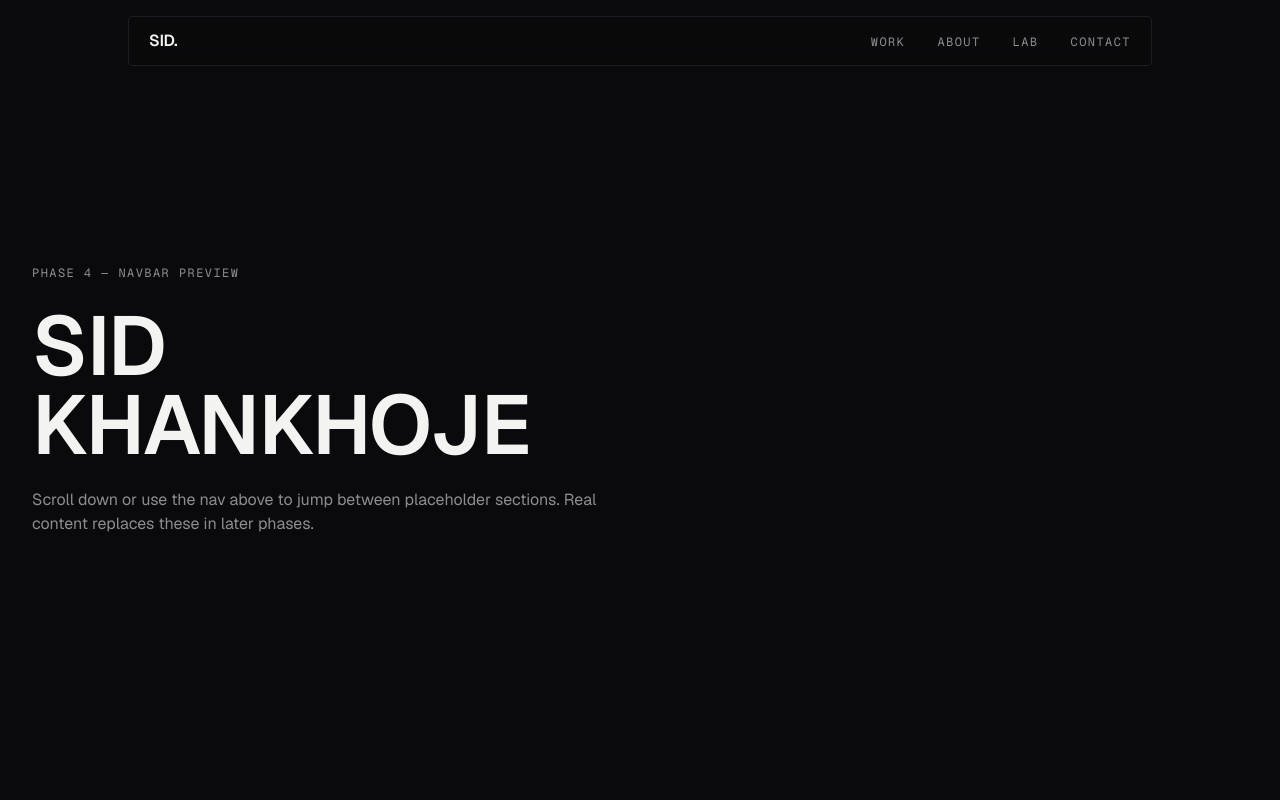
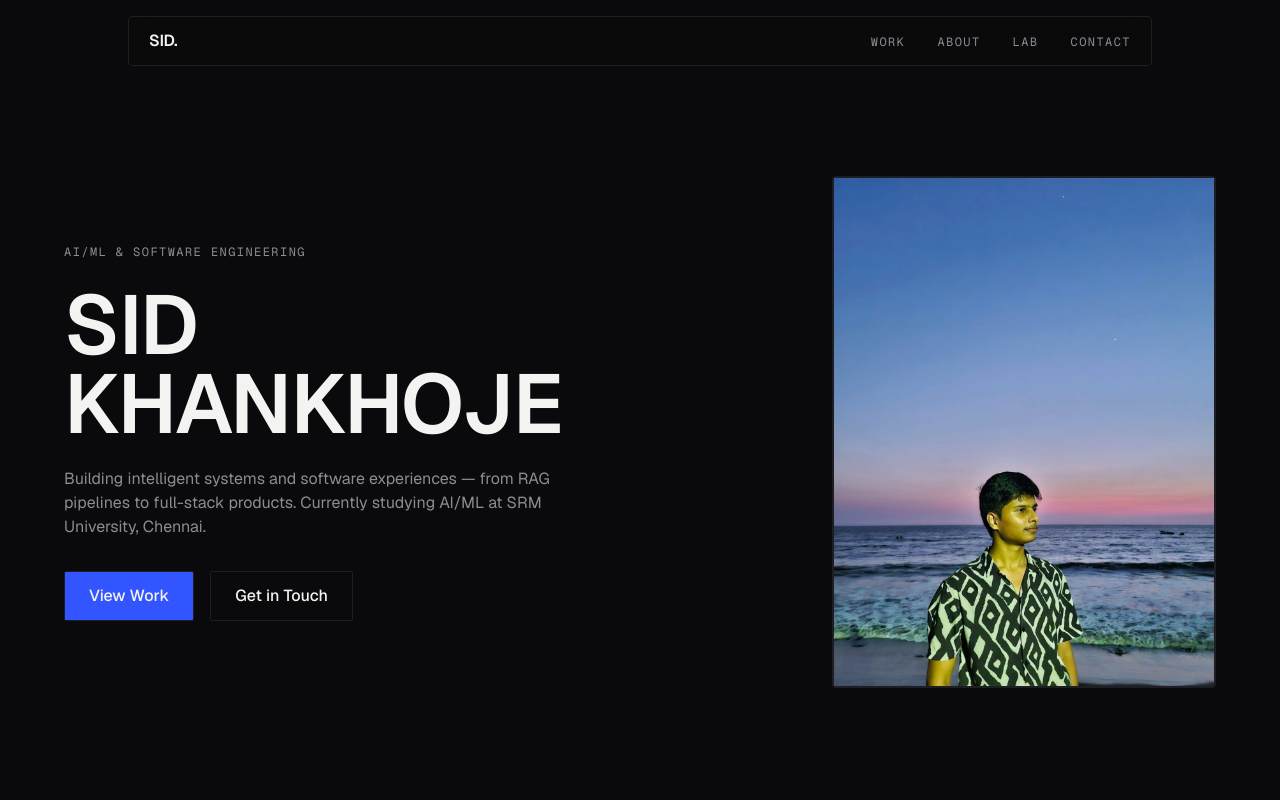
Before and after one commit to SiddheshK1704/Siddhesh_Portfolio, a Next.js app: page / in a window 1280 px wide. Shown: the top 800 px of the page. Built offline with nearby package versions, Linux system fonts and the light colour scheme.

Commit message:
Phase 5 Done.

```diff
--- a/src/app/page.tsx
+++ b/src/app/page.tsx
@@ -1,32 +1,24 @@
+import { Hero } from "@/components/hero/Hero";
+
 export default function Home() {
   return (
-    <main id="top" className="flex flex-col">
-      <section className="min-h-screen flex flex-col justify-center gap-6 px-8">
-        <p className="text-eyebrow">Phase 4 — Navbar Preview</p>
-        <h1 className="text-display">
-          SID<br />
-          KHANKHOJE
-        </h1>
-        <p className="text-body max-w-xl text-muted">
-          Scroll down or use the nav above to jump between placeholder
-          sections. Real content replaces these in later phases.
-        </p>
-      </section>
+    <main className="flex flex-col">
+      <Hero />
 
       <section id="work" className="min-h-screen flex items-center px-8">
-        <h2 className="text-h1">WORK (placeholder)</h2>
+        <h2 className="text-h1">WORK (placeholder — Phase 6)</h2>
       </section>
 
       <section id="about" className="min-h-screen flex items-center px-8">
-        <h2 className="text-h1">ABOUT (placeholder)</h2>
+        <h2 className="text-h1">ABOUT (placeholder — Phase 8)</h2>
       </section>
 
       <section id="lab" className="min-h-screen flex items-center px-8">
-        <h2 className="text-h1">LAB (placeholder)</h2>
+        <h2 className="text-h1">LAB (placeholder — Phase 9)</h2>
       </section>
 
       <section id="contact" className="min-h-screen flex items-center px-8">
-        <h2 className="text-h1">CONTACT (placeholder)</h2>
+        <h2 className="text-h1">CONTACT (placeholder — Phase 11)</h2>
       </section>
     </main>
   );
--- /dev/null
+++ b/src/components/hero/Hero.tsx
@@ -0,0 +1,60 @@
+import Image from "next/image";
+
+export function Hero() {
+  return (
+    <section
+      id="top"
+      className="min-h-screen flex flex-col lg:flex-row items-center gap-12 lg:gap-8 px-6 lg:px-16 pt-32 pb-16"
+    >
+      {/* Text column */}
+      <div className="flex flex-col gap-6 lg:w-3/5">
+        <p className="text-eyebrow">AI/ML &amp; Software Engineering</p>
+
+        <h1 className="text-display">
+          SID
+          <br />
+          KHANKHOJE
+        </h1>
+
+        <p className="text-body max-w-lg text-muted">
+          Building intelligent systems and software experiences — from RAG
+          pipelines to full-stack products. Currently studying AI/ML at SRM
+          University, Chennai.
+        </p>
+
+        <div className="flex flex-wrap gap-4 pt-2">
+          <a
+            href="#work"
+            className="border border-accent bg-accent px-6 py-3 text-small font-medium rounded-[var(--radius-sm)] hover:bg-accent-dim transition-colors"
+          >
+            View Work
+          </a>
+          <a
+            href="#contact"
+            className="border border-border px-6 py-3 text-small font-medium rounded-[var(--radius-sm)] hover:border-accent transition-colors"
+          >
+            Get in Touch
+          </a>
+        </div>
+      </div>
+
+      {/* Photo column */}
+      <div className="lg:w-2/5 w-full flex justify-center lg:justify-end">
+        <div className="relative w-full max-w-sm aspect-[3/4] border border-border rounded-[var(--radius-md)] overflow-hidden">
+          <Image
+            src="/images/sid.jpg"
+            alt="Sid Khankhoje standing on a beach at sunset, looking toward the horizon"
+            fill
+            priority
+            sizes="(min-width: 1024px) 384px, 90vw"
+            className="object-cover object-[50%_30%]"
+          />
+          {/* Subtle blue-tinted overlay ties the photo into the
+              black/white/blue system without hiding the real photo. */}
+          <div className="absolute inset-0 bg-accent/10 mix-blend-multiply pointer-events-none" />
+          <div className="absolute inset-0 ring-1 ring-inset ring-border pointer-events-none" />
+        </div>
+      </div>
+    </section>
+  );
+}
```
Also changed, not shown: public/images/sid.jpg (added).
